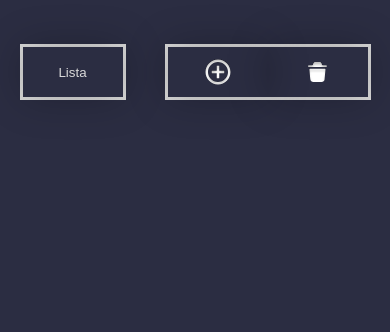
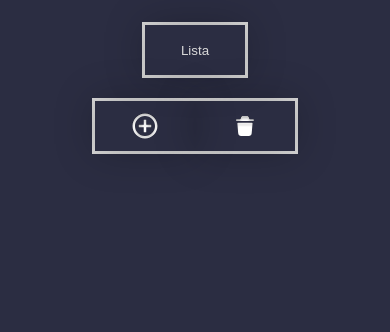
Before and after one commit to WiktorW-pl/Goo-App-2.0, a website: page html/todo.html in a window 390 px wide. Shown: the part 78-410 px from the top of the page. Drawn offline with nearby package versions, Linux system fonts and the light colour scheme.

Commit message:
[TODO-app] Fixes

```diff
--- a/src/todo.ts
+++ b/src/todo.ts
@@ -129,9 +129,3 @@ document.addEventListener('scroll', (): void => {
 
 addTaskBtn.addEventListener('click', buildTask);
 removeTaskBtn.addEventListener('click', removeTask);
-
-
-
-var colorCodes = {
-  back  : addTaskBtn
-};
--- a/styles/todo.scss
+++ b/styles/todo.scss
@@ -202,16 +202,20 @@ footer{
     }
 
    .control-bar{
-        margin-top: 0px;
+        margin-top: 10px 0px 30px 0px;
+        display: flex;
+        flex-direction: column;
+        height: auto;
    }
 
    .buttons{
-    width: 60px;
-    height: 30px;
+        width: 60px;
+        height: 30px;
     }
 
     .control-bar__buttons{
         border: 3px solid #D9D9D9;
+        margin-top: 20px;
     }
 
     .control-bar__list{
@@ -241,12 +245,12 @@ footer{
     }
 
     .tasks-container{
-        width: 80%;
+        width: 87%;
     }
 
     .task{
-        width: 100%;
-        transform: translateX(1px);
+        width: 114%;
+        // transform: translateX(1px);
         &__input{
             text-align: center;
             font-size: 17px;
```
Also changed, not shown: dist/todo.js, styles/todo.css, 1 other file.
